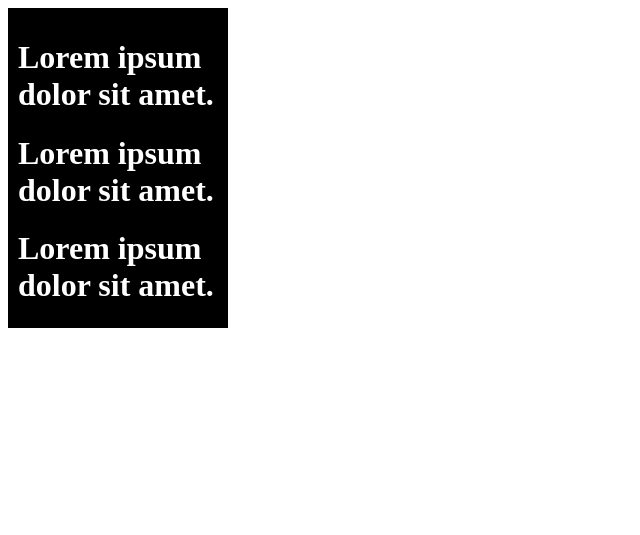
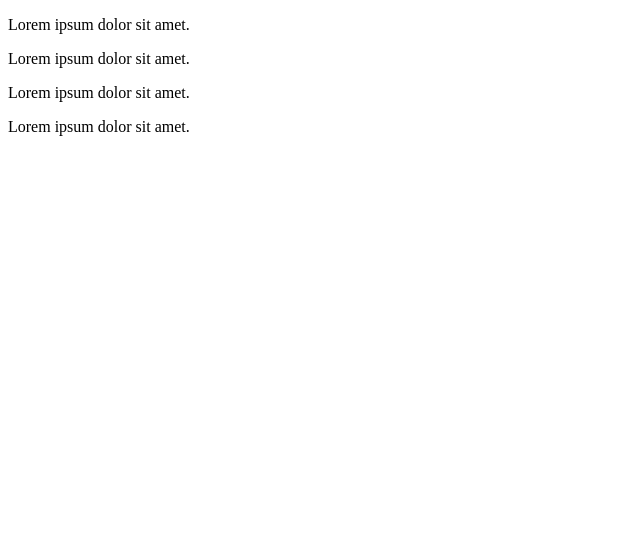
Before and after one commit to mdTonmay123/fast-name, a plain HTML site: page index.html in a window 1280 px wide. Shown: the whole page, without its empty margins (0-640 px from the left). Drawn offline with Linux system fonts and the light colour scheme.

Commit message:
md bellal hosen and devloper

```diff
--- a/index.html
+++ b/index.html
@@ -4,15 +4,12 @@
     <meta charset="UTF-8">
     <meta http-equiv="X-UA-Compatible" content="IE=edge">
     <meta name="viewport" content="width=device-width, initial-scale=1.0">
-    <title>learnig gitHub</title>
+    <title>md bellal hosen and devloper</title>
 </head>
 <body>
-    <div class="lorem" style="width: 200px; height: 300px; background: black; color: white; padding: 10px;">
-    <h1 >Lorem ipsum dolor sit amet.</h1>
-    <h1 >Lorem ipsum dolor sit amet.</h1>
-    <h1 >Lorem ipsum dolor sit amet.</h1>
-    <h1 >Lorem ipsum dolor sit amet.</h1>
-    <h1 >amar sonar bangla ami tomake.</h1>
-    </div>
+    <p>Lorem ipsum dolor sit amet.</p>
+    <p>Lorem ipsum dolor sit amet.</p>
+    <p>Lorem ipsum dolor sit amet.</p>
+    <p>Lorem ipsum dolor sit amet.</p>
 </body>
 </html>
```
Also changed, not shown: media.html (deleted).
